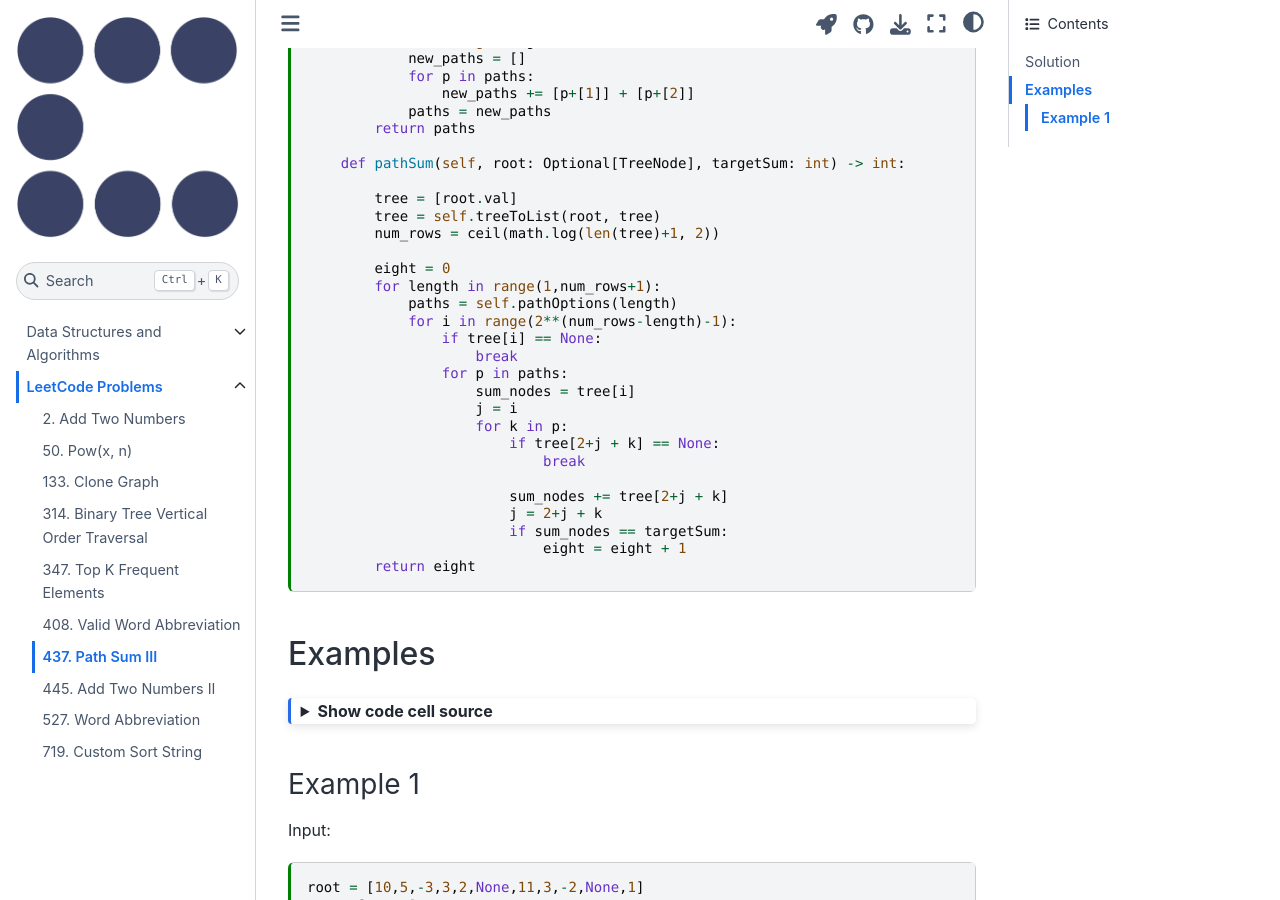
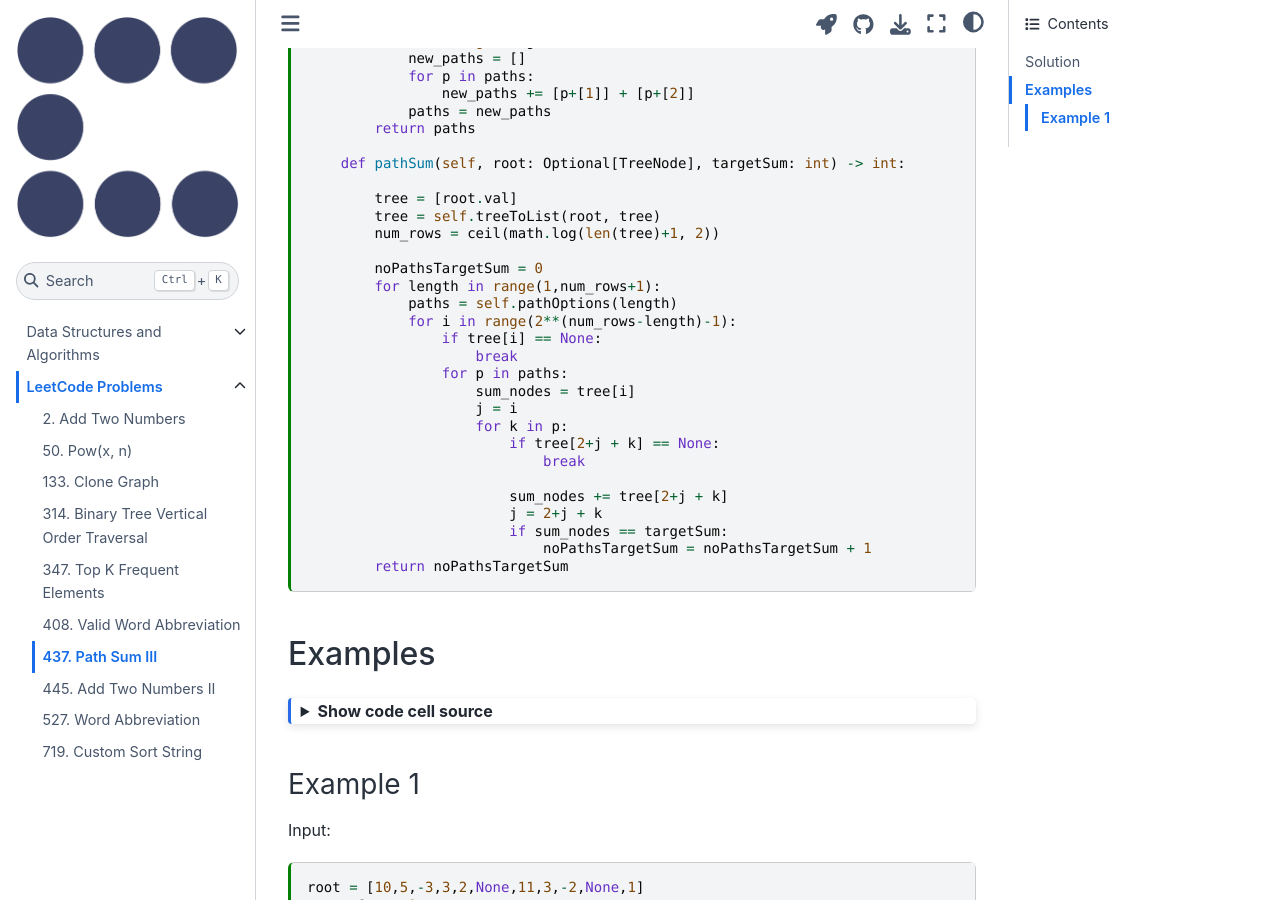
Before and after one commit to eLearningHub/Coding-Book, a Jupyter Book: the page built from leetcode/0437-path-sum-iii.md, in a window 1280 px wide and 900 px high, scrolled down 1436 px. Built offline with Jupyter Book 1.0.4 settings and Sphinx 7.4.7 and the Sphinx Book theme 1.1.4, drawn with Linux system fonts in a browser that asks for light colours.

Commit message:
noPathsTargetSum

````diff
--- a/leetcode/0437-path-sum-iii.md
+++ b/leetcode/0437-path-sum-iii.md
@@ -94,7 +94,7 @@ class Solution1:
         tree = self.treeToList(root, tree)
         num_rows = ceil(math.log(len(tree)+1, 2))
 
-        eight = 0
+        noPathsTargetSum = 0
         for length in range(1,num_rows+1):
             paths = self.pathOptions(length)
             for i in range(2**(num_rows-length)-1):
@@ -110,8 +110,8 @@ class Solution1:
                         sum_nodes += tree[2+j + k]
                         j = 2+j + k
                         if sum_nodes == targetSum:
-                            eight = eight + 1
-        return eight
+                            noPathsTargetSum = noPathsTargetSum + 1
+        return noPathsTargetSum
 ```
 
 ## Examples
````
